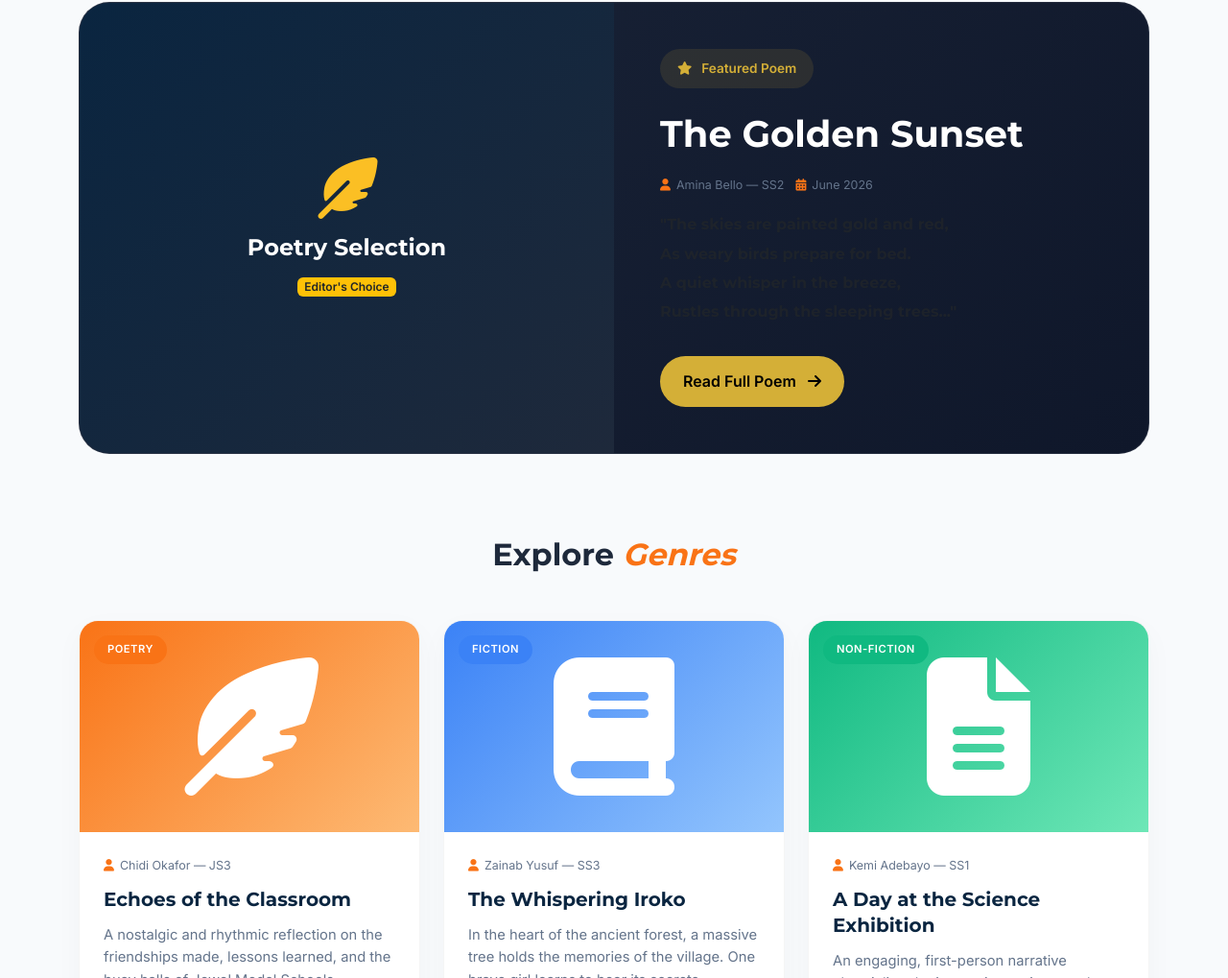
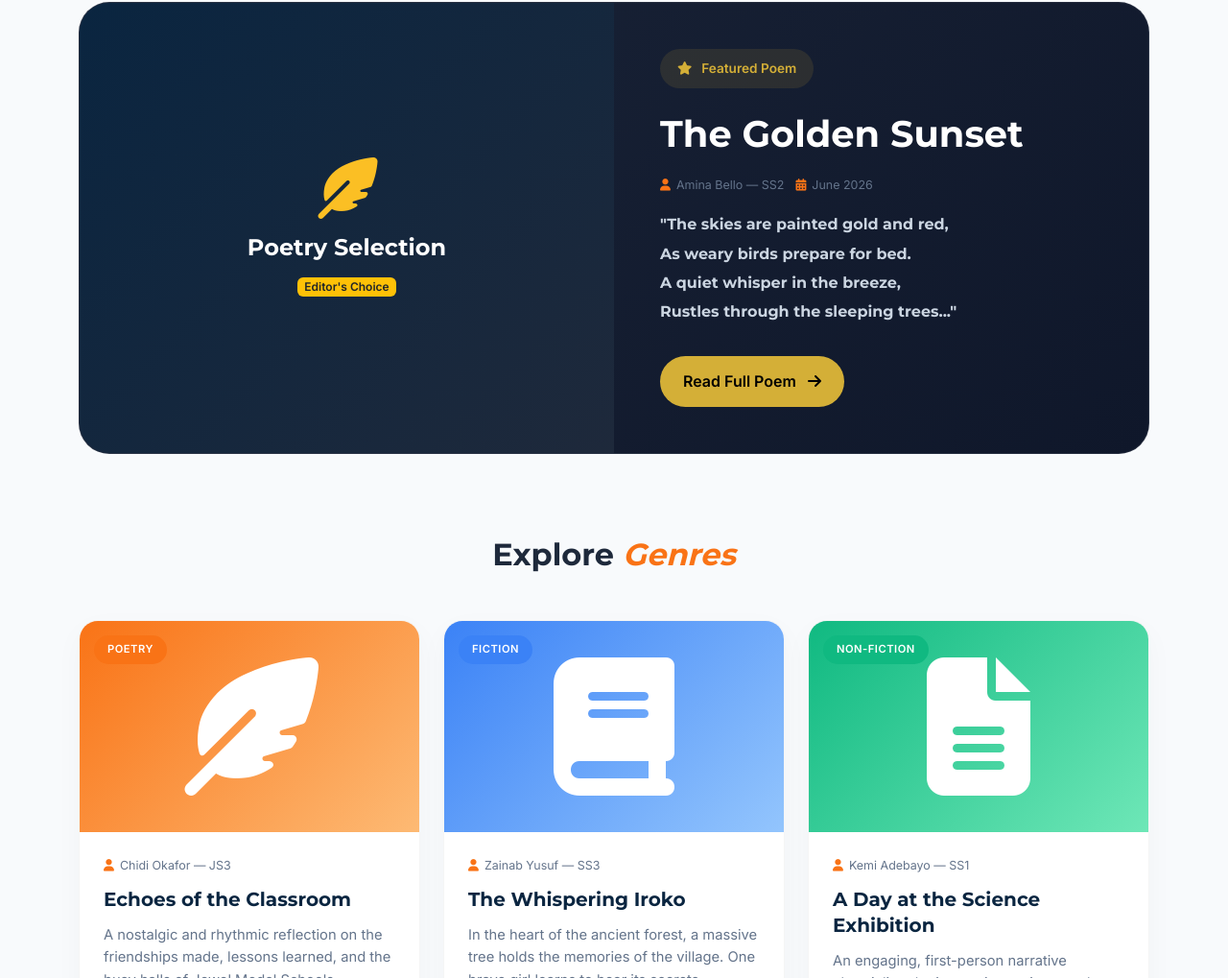
Before and after one commit to GodspowerGP/JMS, a plain HTML site: page literary-review.html in a window 1280 px wide. Shown: the part 809-1828 px from the top of the page at 96% size. Drawn offline with nearby package versions, Linux system fonts and the light colour scheme.

Commit message:
Update literary-review.html

```diff
--- a/literary-review.html
+++ b/literary-review.html
@@ -171,7 +171,7 @@
                                     <span><i class="fas fa-user"></i> Amina Bello — SS2</span>
                                     <span><i class="fas fa-calendar-alt"></i> June 2026</span>
                                 </div>
-                                <p class="featured-text font-serif italic text-muted">
+                                <p class="featured-text font-serif italic ">
                                     "The skies are painted gold and red,<br>
                                     As weary birds prepare for bed.<br>
                                     A quiet whisper in the breeze,<br>
```
